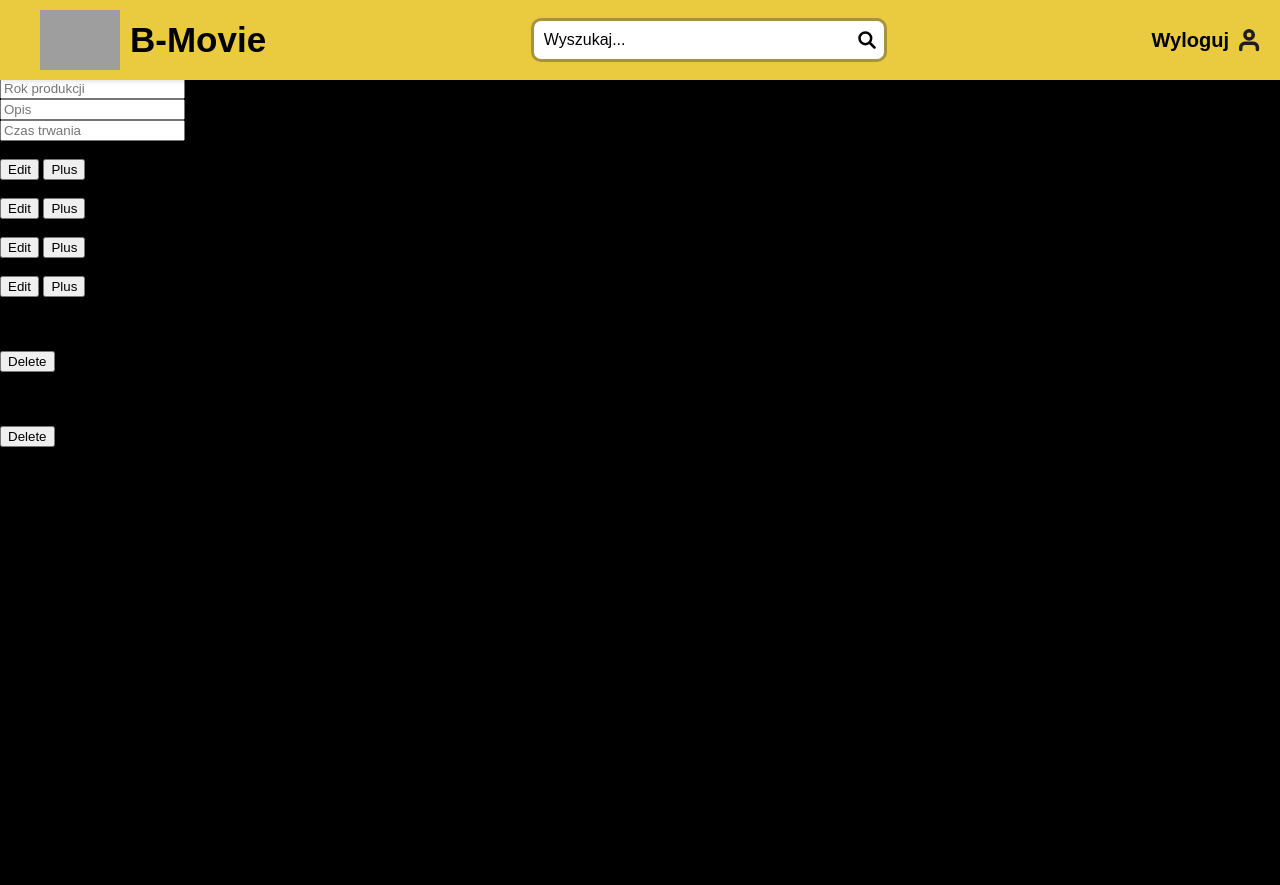
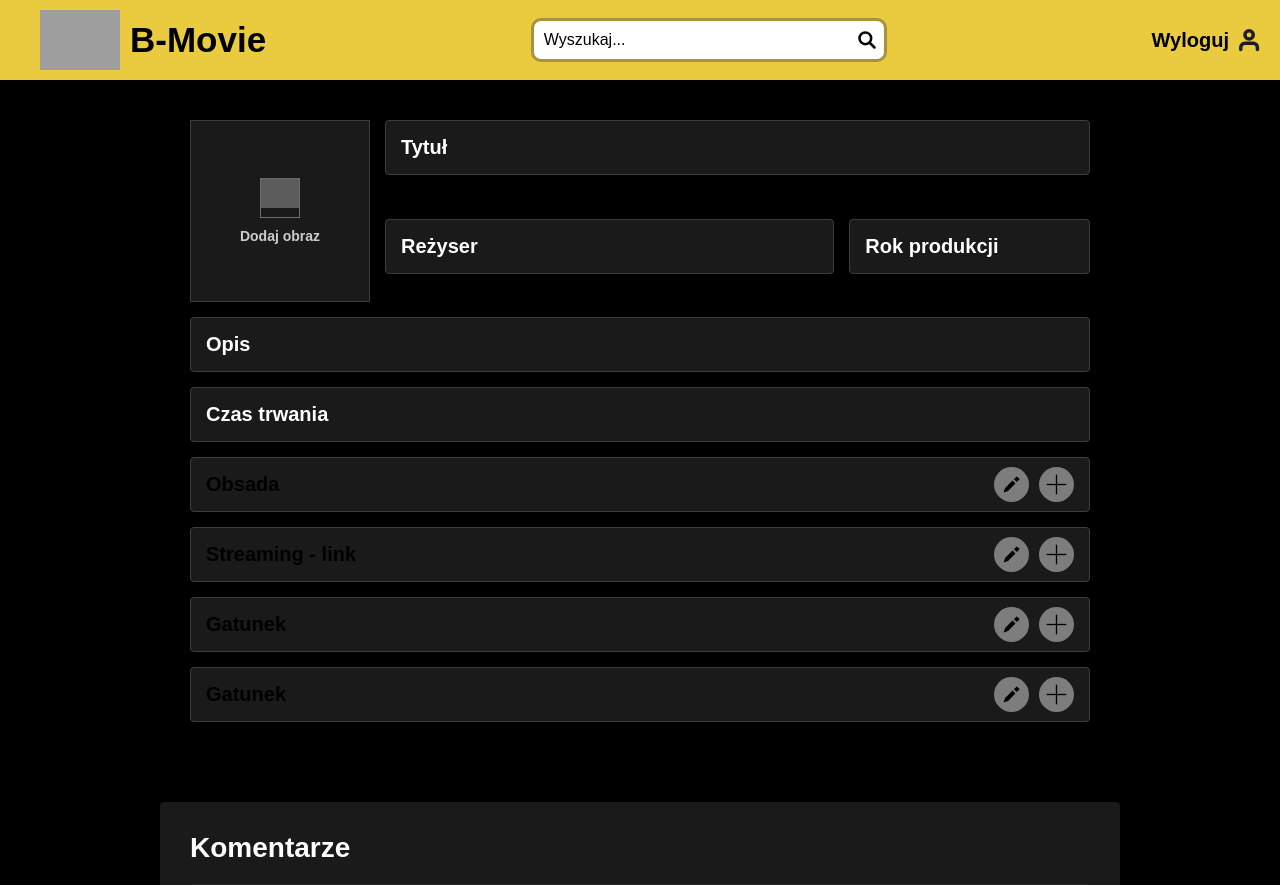
Before and after one commit to GitKlaudia/pszczolki, a PHP site: page /adminEdit.html in a window 1280 px wide. Shown: the top 885 px of the page. Before the commit the page ends 447 px from the top, so only its background shows below. Run offline with PHP 8.4, Linux system fonts and the light colour scheme; grey boxes are pictures that could not be loaded.

Commit message:
adminEdit css

```diff
--- a/adminEdit.html
+++ b/adminEdit.html
@@ -1,11 +1,13 @@
 <!DOCTYPE html>
 <html lang="en">
+
 <head>
     <meta charset="UTF-8">
     <meta name="viewport" content="width=device-width, initial-scale=1.0">
     <link href="styles/styles.css" rel="stylesheet">
     <title>B-Movie</title>
 </head>
+
 <body>
     <header>
         <div id="headerLogoAndTitle">
@@ -36,9 +38,6 @@
 
         <div id="directorInputWrapper">
             <input id="directorInput" type="text" placeholder="Reżyser">
-        </div>
-
-        <div id="yearInputWrapper">
             <input id="yearInput" type="number" placeholder="Rok produkcji">
         </div>
 
@@ -90,4 +89,5 @@
         </div>
     </div>
 </body>
+
 </html>
--- a/styles/styles.css
+++ b/styles/styles.css
@@ -751,7 +751,7 @@ header {
     margin: 0;
     padding: 0;
     height: 100vh;
-    background-color: #0b0b0b;
+    background-color: #000000;
     background-size: cover;
     background-position: center;
     display: flex;
@@ -832,7 +832,7 @@ header {
 
 /* Sekcja Admina */
 #moviesManagmentWrapper {
-    background-color: #0b0b0b;
+    background-color: #000000;
     padding: 120px 40px 60px 40px;
     min-height: 100vh;
     display: flex;
@@ -1140,6 +1140,7 @@ header {
     filter: brightness(1.1);
 }
 
+
 @media (max-width: 768px) {
     #advancedSearchTitle {
         font-size: 40px;
@@ -1153,3 +1154,189 @@ header {
         flex-direction: column;
     }
 }
+
+/* Sekcja Edycji Filmu */
+
+#editWrapper {
+    max-width: 900px;
+    margin: 0 auto;
+    padding: 120px 20px 40px 20px;
+    display: grid;
+    grid-template-columns: 180px 1fr;
+    gap: 15px;
+}
+
+#posterWrapper {
+    grid-row: span 2;
+    background-color: #1a1a1a;
+    border: 1px solid #3d3d3d;
+    display: flex;
+    flex-direction: column;
+    align-items: center;
+    justify-content: center;
+    height: 180px;
+    cursor: pointer;
+}
+
+#posterImage {
+    width: 40px;
+    height: 40px;
+    opacity: 0.5;
+    background-image: url('imageIcon.svg');
+    background-size: contain;
+    background-repeat: no-repeat;
+    margin-bottom: 10px;
+}
+
+#posterText {
+    font-size: 14px;
+    color: #ccc;
+    font-weight: bold;
+}
+
+#editWrapper input {
+    width: 100%;
+    height: 55px;
+    background-color: #1a1a1a;
+    border: 1px solid #3d3d3d;
+    border-radius: 4px;
+    color: white;
+    padding: 0 15px;
+    font-size: 20px;
+    font-weight: bold;
+    box-sizing: border-box;
+    outline: none;
+}
+
+#editWrapper input::placeholder {
+    color: #fff;
+}
+
+#directorInputWrapper {
+    display: flex;
+    gap: 15px;
+}
+
+#directorInput {
+    flex: 2;
+}
+
+#yearInput {
+    flex: 1;
+}
+
+#descInputWrapper,
+#durationInputWrapper,
+#castInputWrapper,
+#vodInputWrapper,
+#genreInputWrapper,
+#categoryInputWrapper {
+    grid-column: 1 / 3;
+}
+
+#castInputWrapper,
+#vodInputWrapper,
+#genreInputWrapper,
+#categoryInputWrapper {
+    background-color: #1a1a1a;
+    border: 1px solid #3d3d3d;
+    height: 55px;
+    display: flex;
+    align-items: center;
+    padding: 0 15px;
+    border-radius: 4px;
+    box-sizing: border-box;
+}
+
+#castTitle, #vodTitle, #genreTitle, #categoryTitle {
+    font-size: 20px;
+    font-weight: bold;
+    flex: 1;
+}
+
+#editWrapper button {
+    width: 35px;
+    height: 35px;
+    border-radius: 50%;
+    border: none;
+    cursor: pointer;
+    margin-left: 10px;
+    background-color: #7d7d7d;
+    background-size: 60%;
+    background-repeat: no-repeat;
+    background-position: center;
+    color: transparent;
+}
+
+#castEditBtn, #vodEditBtn, #genreEditBtn, #categoryEditBtn {
+    background-image: url('editIcon.svg');
+}
+
+#castAddBtn, #vodAddBtn, #genreAddBtn, #categoryAddBtn {
+    background-image: url('addIcon.svg');
+}
+
+/* Sekcja komentarzy */
+
+#commentsWrapper {
+    max-width: 900px;
+    margin: 40px auto;
+    padding: 30px;
+    background-color: #1a1a1a;
+    border-radius: 4px;
+}
+
+#commentsTitle {
+    font-size: 28px;
+    font-weight: bold;
+    margin-bottom: 20px;
+    color: white;
+}
+
+#comment {
+    background-color: #2a2a2a;
+    padding: 20px;
+    margin-bottom: 15px;
+    border-radius: 4px;
+    display: grid;
+    grid-template-columns: 50px 1fr 40px;
+    gap: 15px;
+    align-items: start;
+}
+
+#commentUserAvatar {
+    width: 45px;
+    height: 45px;
+    border-radius: 50%;
+    background-color: #555;
+    object-fit: cover;
+}
+
+#commentUserTitle {
+    font-weight: bold;
+    font-size: 16px;
+    color: #ccc;
+    padding-top: 12px;
+}
+
+#commentContent {
+    grid-column: 2 / 3;
+    font-size: 14px;
+    line-height: 1.6;
+    color: white;
+    margin-top: -10px;
+}
+
+#commentDeleteBtn {
+    width: 35px;
+    height: 35px;
+    background-color: #c0392b;
+    border: none;
+    border-radius: 50%;
+    cursor: pointer;
+    background-image: url('deleteIcon.svg');
+    background-size: 50%;
+    background-repeat: no-repeat;
+    background-position: center;
+    color: transparent;
+}
```
